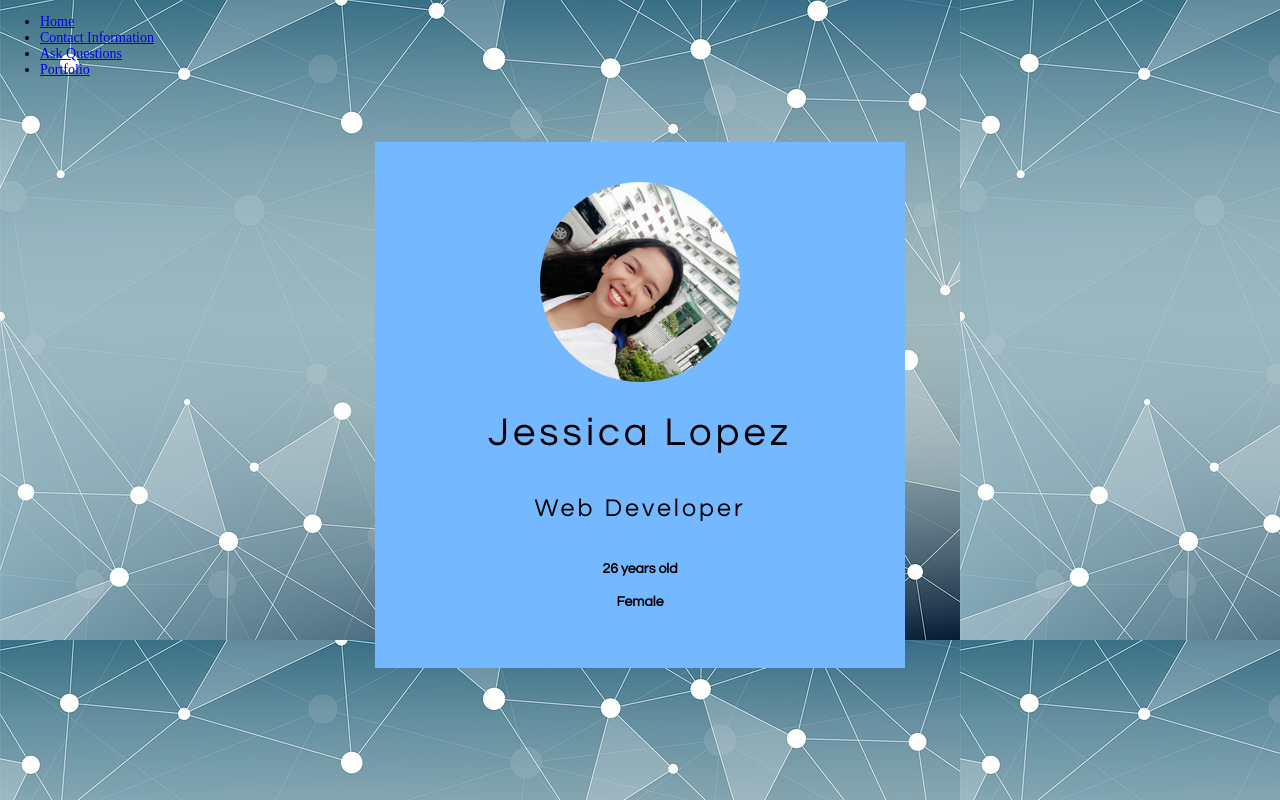
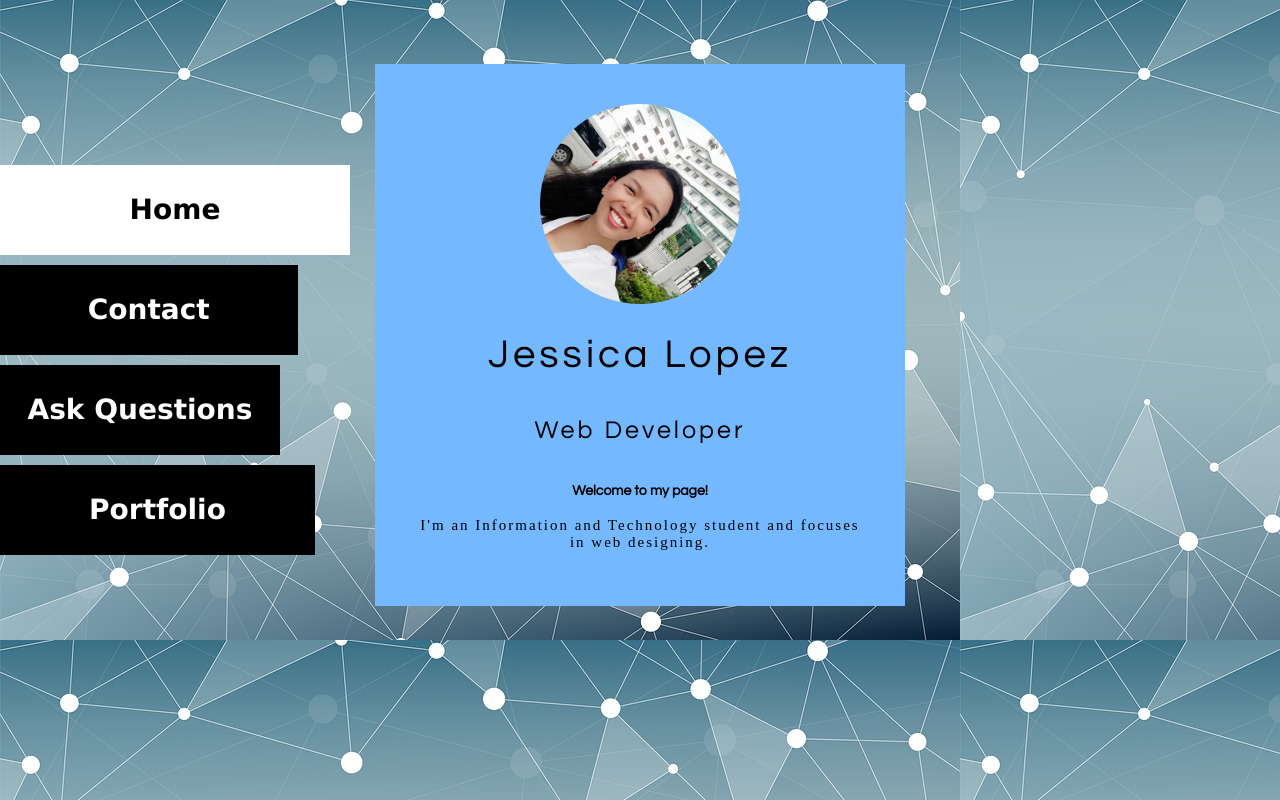
Before and after one commit to jezzylopez/Web-Prog, a plain HTML site: page index.html in a window 1280 px wide. Drawn offline with Linux system fonts and the light colour scheme.

Commit message:
Update index.html

```diff
--- a/index.html
+++ b/index.html
@@ -3,22 +3,27 @@
 	<head>
 		<link rel="stylesheet" type="text/css" href="master.css">
 		<title>Personal WebPage</title>
-		<div>
-		<ul>
-			<li><a href="#HOME">Home</a></li>
-			<li><a href="contact">Contact Information</a></li>
-			<li><a href="ask">Ask Questions</a></li>
-			<li><a href="portfolio">Portfolio</a></li>
-		</ul>
-		</div>
+
 	</head>
 	<body>
+
+		<div class="nav">
+			<a class="a active" href="#">Home</a>
+			<a class="b" href="#">Contact Information</a>
+			<a class="c" href="#">Ask Questions</a>
+			<a class="d" href="#">Portfolio</a>
+
+		</div>
+
 		<div class="box">
 			<img src="jess.jpg" class="box-img">
 			<h1>Jessica Lopez</h1>
 			<h5>Web Developer</h5>
-			<h4>26 years old</h4>
-			<h4>Female</h4>
+			<h4>Welcome to my page!</h4>
+			<p>I'm an Information and Technology student and focuses in web designing. </p>
+
 		</div>
+
+
 	</body>
 </html>
```
